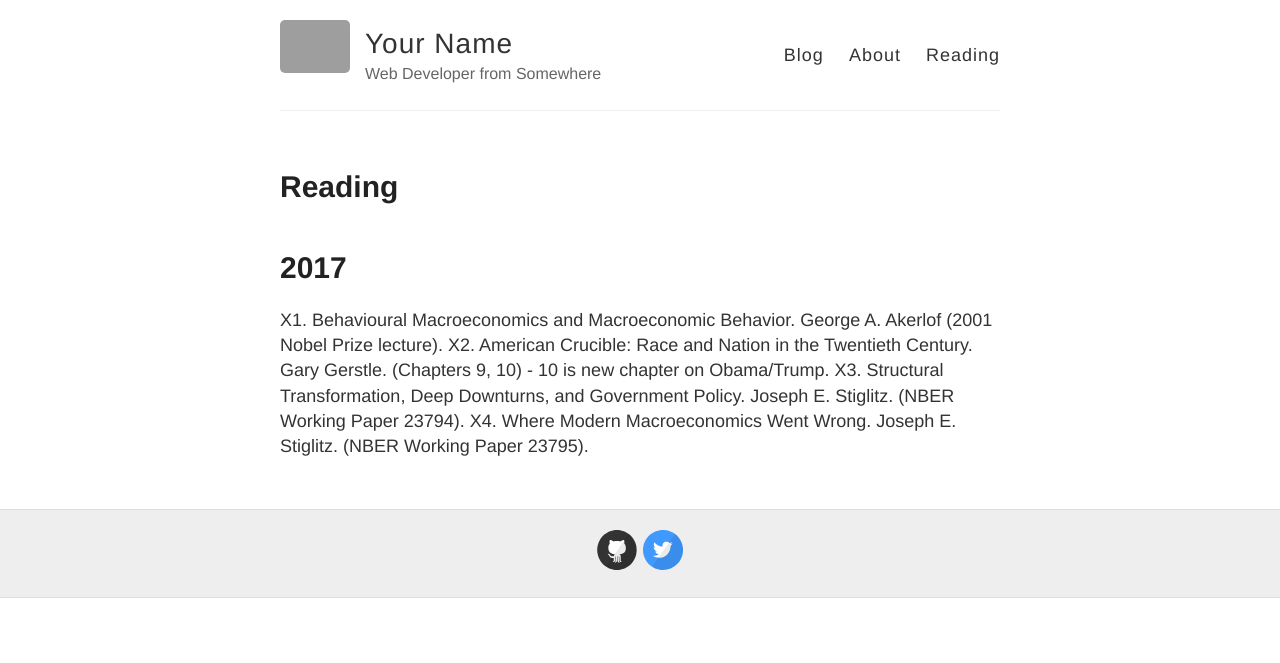
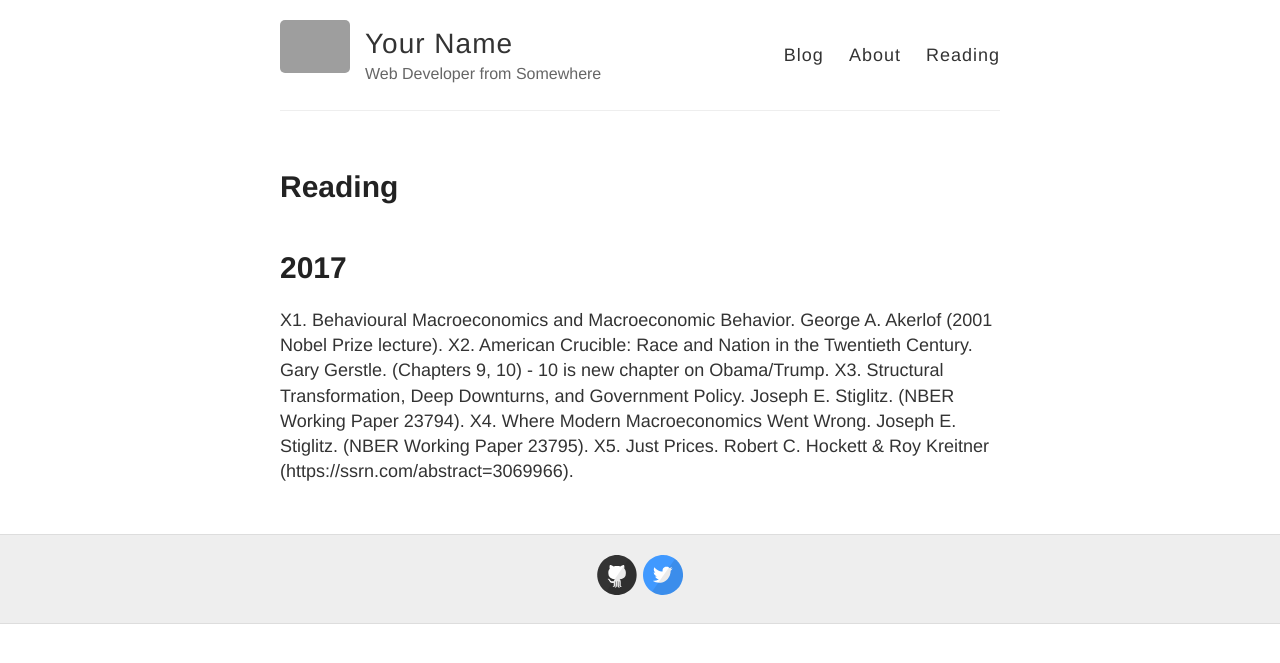
Before and after one commit to ejaxon/ejaxon.github.io, a Jekyll site: the page built from xreading.md, in a window 1280 px wide. Shown: the top 663 px of the page. Built offline with Jekyll 4.4.1, drawn with Linux system fonts in a browser that asks for light colours; grey boxes are pictures that could not be loaded.

Commit message:
Added Hockett Just Pricing paper

```diff
--- a/xreading.md
+++ b/xreading.md
@@ -8,3 +8,4 @@ X1. Behavioural Macroeconomics and Macroeconomic Behavior. George A. Akerlof (20
 X2. American Crucible: Race and Nation in the Twentieth Century. Gary Gerstle. (Chapters 9, 10) - 10 is new chapter on Obama/Trump.
 X3. Structural Transformation, Deep Downturns, and Government Policy. Joseph E. Stiglitz. (NBER Working Paper 23794).
 X4. Where Modern Macroeconomics Went Wrong. Joseph E. Stiglitz. (NBER Working Paper 23795).
+X5. Just Prices. Robert C. Hockett & Roy Kreitner (https://ssrn.com/abstract=3069966).
```
Also changed, not shown: reading.md (+1 -0 lines).
